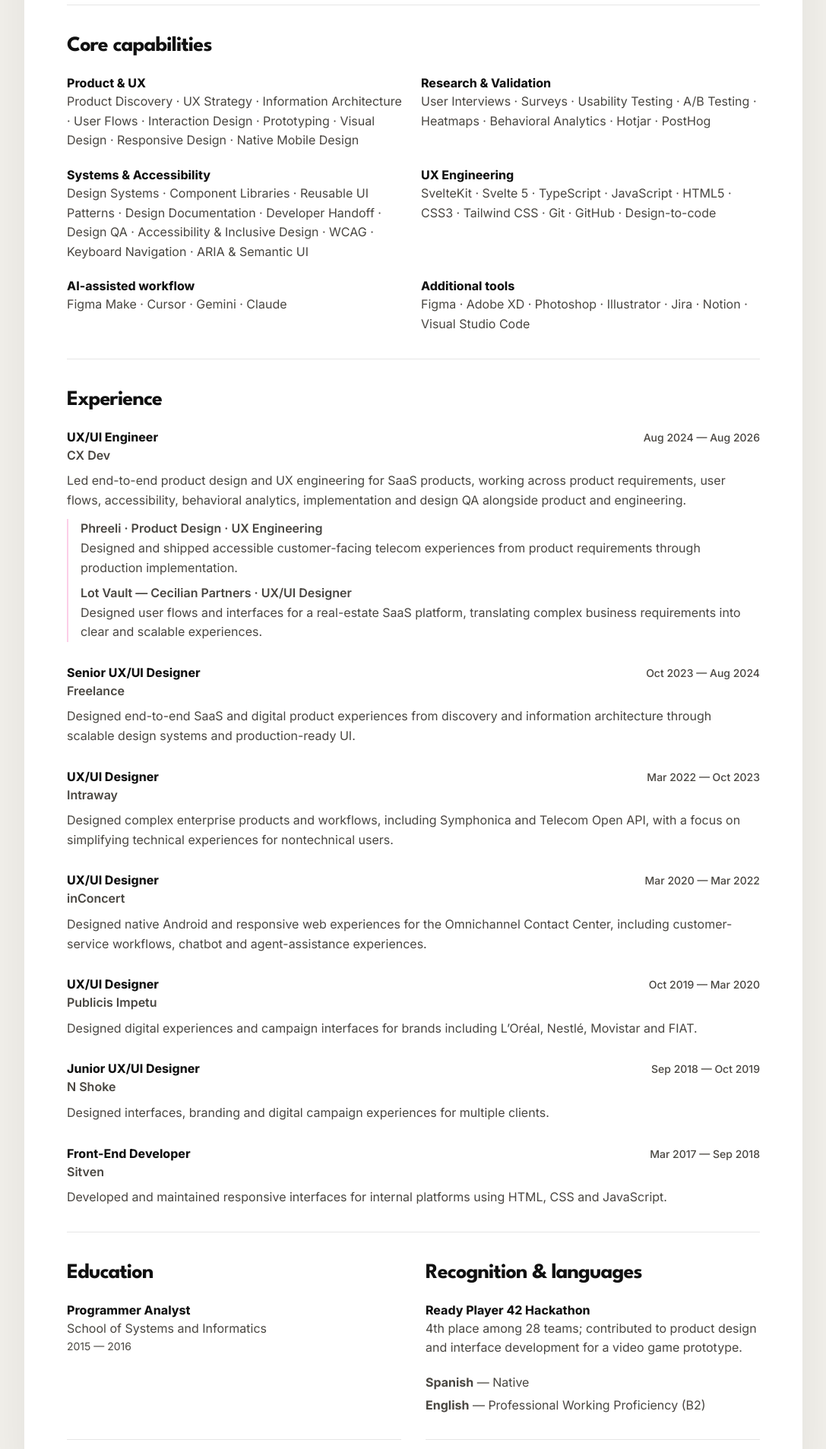
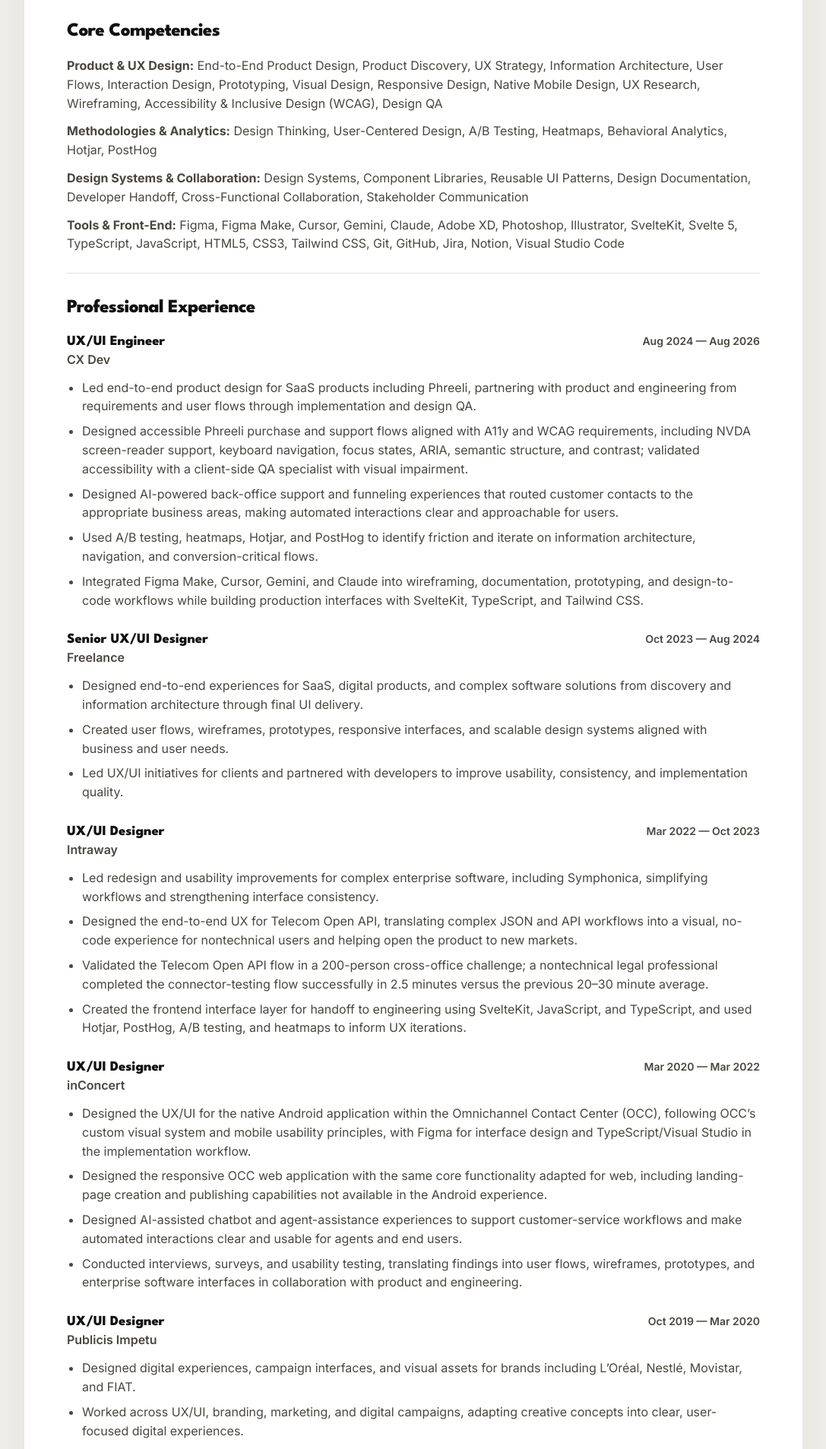
Before and after one commit to marielaescaperni/curriculum, a SvelteKit app in the folder andre-cv/: page /cv in a window 1280 px wide. Shown: the part 540-2447 px from the top of the page at 76% size, without its empty margins (96-1183 px from the left). Built offline with nearby package versions, Linux system fonts and the light colour scheme.

Commit message:
feat(cv): align web and print CV with ATS source content

```diff
--- a/andre-cv/src/routes/cv/+page.svelte
+++ b/andre-cv/src/routes/cv/+page.svelte
@@ -1,11 +1,67 @@
 <script lang="ts">
 	import { cvData } from '$lib/data/cv';
 
-	const capabilityGroups = [
-		{ label: 'Product & UX', items: cvData.capabilities.productUx },
-		{ label: 'Research & Validation', items: cvData.capabilities.researchValidation },
-		{ label: 'Systems & Accessibility', items: cvData.capabilities.systemsAccessibility },
-		{ label: 'UX Engineering', items: cvData.capabilities.uxEngineering }
+	const competencyGroups = [
+		{
+			label: 'Product & UX Design',
+			items: [
+				'End-to-End Product Design',
+				...cvData.capabilities.productUx,
+				'UX Research',
+				'Wireframing',
+				'Accessibility & Inclusive Design (WCAG)',
+				'Design QA'
+			]
+		},
+		{
+			label: 'Methodologies & Analytics',
+			items: [
+				'Design Thinking',
+				'User-Centered Design',
+				'A/B Testing',
+				'Heatmaps',
+				'Behavioral Analytics',
+				'Hotjar',
+				'PostHog'
+			]
+		},
+		{
+			label: 'Design Systems & Collaboration',
+			items: [
+				'Design Systems',
+				'Component Libraries',
+				'Reusable UI Patterns',
+				'Design Documentation',
+				'Developer Handoff',
+				'Cross-Functional Collaboration',
+				'Stakeholder Communication'
+			]
+		},
+		{
+			label: 'Tools & Front-End',
+			items: [
+				'Figma',
+				'Figma Make',
+				'Cursor',
+				'Gemini',
+				'Claude',
+				'Adobe XD',
+				'Photoshop',
+				'Illustrator',
+				'SvelteKit',
+				'Svelte 5',
+				'TypeScript',
+				'JavaScript',
+				'HTML5',
+				'CSS3',
+				'Tailwind CSS',
+				'Git',
+				'GitHub',
+				'Jira',
+				'Notion',
+				'Visual Studio Code'
+			]
+		}
 	];
 </script>
 
@@ -13,14 +69,15 @@
 	<title>Mariela Escalante | CV</title>
 	<meta
 		name="description"
-		content="CV of Mariela Escalante, Senior Product Designer and UX/UI Engineer with 8+ years of experience across SaaS, enterprise, mobile, accessibility and UX engineering."
+		content="CV of Mariela Escalante, Senior Product Designer and UX/UI Engineer with 8+ years of experience across SaaS, enterprise software, native mobile, accessibility and UX engineering."
 	/>
+	<link rel="canonical" href="https://mariela-escalante.vercel.app/cv" />
 </svelte:head>
 
 <div class="min-h-screen bg-[#f3f1ec] px-4 py-8 text-[#111] sm:px-6 md:py-12 print:bg-white print:p-0">
 	<div class="mx-auto max-w-5xl">
-		<div class="mb-6 flex items-center justify-between gap-4 print:hidden">
-			<a href="/" class="text-sm font-semibold text-secondary hover:text-primary">← Back to portfolio</a>
+		<div class="mb-6 flex flex-wrap items-center justify-between gap-3 print:hidden">
+			<a href="/" class="text-sm font-semibold text-secondary transition hover:text-primary">← Back to portfolio</a>
 			<button
 				type="button"
 				onclick={() => window.print()}
@@ -30,153 +87,160 @@
 			</button>
 		</div>
 
-		<article class="rounded-[2rem] bg-white p-7 shadow-[0_24px_80px_rgba(17,17,17,0.08)] sm:p-10 md:p-14 print:rounded-none print:p-0 print:shadow-none">
-			<header class="border-b border-black/10 pb-8">
-				<p class="text-xs font-bold uppercase tracking-[0.2em] text-pink-500">Curriculum Vitae</p>
-				<h1 class="mt-3 font-display text-5xl font-bold tracking-[-0.05em] sm:text-6xl">{cvData.profile.name}</h1>
-				<p class="mt-3 text-xl font-semibold text-secondary">{cvData.profile.role}</p>
-				<div class="mt-5 flex flex-wrap gap-x-5 gap-y-2 text-sm text-secondary">
+		<article class="cv-document rounded-[2rem] bg-white p-7 shadow-[0_24px_80px_rgba(17,17,17,0.08)] sm:p-10 md:p-14 print:rounded-none print:p-0 print:shadow-none">
+			<header class="border-b border-black/15 pb-7 print:pb-4">
+				<h1 class="font-display text-5xl font-bold tracking-[-0.05em] sm:text-6xl print:text-[26pt]">
+					{cvData.profile.name}
+				</h1>
+				<p class="mt-2 text-xl font-semibold text-secondary print:text-[12pt]">
+					{cvData.profile.cvRole}
+				</p>
+				<div class="mt-4 flex flex-wrap gap-x-4 gap-y-1 text-sm text-secondary print:text-[9.5pt]">
 					<a href={`mailto:${cvData.profile.email}`}>{cvData.profile.email}</a>
-					<a href={cvData.profile.socials.linkedin}>LinkedIn</a>
-					<a href="https://mariela-escalante.vercel.app/">Portfolio</a>
+					<span aria-hidden="true">|</span>
+					<a href="https://mariela-escalante.vercel.app/">mariela-escalante.vercel.app</a>
+					<span aria-hidden="true">|</span>
+					<a href={cvData.profile.socials.linkedin}>linkedin.com/in/mariela-escalante</a>
 				</div>
 			</header>
 
 		<section class="cv-section">
-			<h2>Summary</h2>
-			<p>{cvData.profile.heroSummary}</p>
+			<h2>Professional Summary</h2>
+			<p>{cvData.profile.professionalSummary}</p>
 		</section>
 
 		<section class="cv-section">
-			<h2>Core capabilities</h2>
-			<div class="grid gap-5 sm:grid-cols-2">
-				{#each capabilityGroups as group}
-					<div>
-						<h3>{group.label}</h3>
-						<p>{group.items.join(' · ')}</p>
-					</div>
+			<h2>Core Competencies</h2>
+			<div class="space-y-3 print:space-y-1.5">
+				{#each competencyGroups as group}
+					<p>
+						<strong>{group.label}:</strong>
+						{group.items.join(', ')}
+					</p>
 				{/each}
-			</div>
-			<div class="mt-5 grid gap-5 sm:grid-cols-2">
-				<div>
-					<h3>AI-assisted workflow</h3>
-					<p>{cvData.capabilities.aiWorkflow.join(' · ')}</p>
-				</div>
-				<div>
-					<h3>Additional tools</h3>
-					<p>{cvData.capabilities.additionalTools.join(' · ')}</p>
-				</div>
 			</div>
 		</section>
 
 		<section class="cv-section">
-			<h2>Experience</h2>
-			<div class="space-y-7">
+			<h2>Professional Experience</h2>
+			<div class="space-y-7 print:space-y-4">
 				{#each cvData.experience as item}
-					<div class="break-inside-avoid">
+					<section class="experience-entry break-inside-avoid">
 						<div class="flex flex-col justify-between gap-1 sm:flex-row sm:items-baseline">
 							<div>
 								<h3>{item.role}</h3>
 								<p class="font-semibold text-primary">{item.company}</p>
 							</div>
-							<p class="text-sm font-medium text-secondary">{item.period}</p>
+							<p class="text-sm font-semibold text-secondary print:text-[9.5pt]">{item.period}</p>
 						</div>
-						<p class="mt-2">{item.description}</p>
-						{#if item.projects}
-							<div class="mt-3 space-y-2 border-l-2 border-pink-200 pl-4">
-								{#each item.projects as project}
-									<div>
-										<p class="font-semibold text-primary">{project.name} · {project.role}</p>
-										<p>{project.description}</p>
-									</div>
-								{/each}
-							</div>
-						{/if}
-					</div>
+
+						<ul class="mt-3 space-y-2 pl-5 print:mt-1.5 print:space-y-1">
+							{#each item.cvBullets as bullet}
+								<li>{bullet}</li>
+							{/each}
+						</ul>
+					</section>
 				{/each}
 			</div>
 		</section>
 
-		<div class="grid gap-8 md:grid-cols-2">
-			<section class="cv-section border-b-0 pb-0">
-				<h2>Education</h2>
-				<div class="space-y-5">
-					{#each cvData.education as item}
-						<div>
-							<h3>{item.title}</h3>
-							<p>{item.institution}</p>
-							<p class="text-sm text-secondary">{item.period}</p>
-						</div>
-					{/each}
-				</div>
-			</section>
+		<section class="cv-section border-b-0 pb-0">
+			<h2>Education, Recognition & Languages</h2>
+			<div class="space-y-3">
+				{#each cvData.education as item}
+					<p>
+						<strong>{item.title}:</strong> {item.institution} | {item.period}
+					</p>
+				{/each}
 
-			<section class="cv-section border-b-0 pb-0">
-				<h2>Recognition & languages</h2>
 				{#each cvData.awards as item}
-					<div>
-						<h3>{item.title}</h3>
-						<p>{item.description}</p>
-					</div>
+					<p><strong>{item.title}:</strong> {item.description}</p>
 				{/each}
-				<div class="mt-5 space-y-1">
-					{#each cvData.languages as language}
-						<p><strong>{language.name}</strong> — {language.level}</p>
-					{/each}
-				</div>
-			</section>
-		</div>
+
+				<p>
+					<strong>Languages:</strong>
+					{cvData.languages.map((language) => `${language.name}: ${language.level}`).join(' | ')}
+				</p>
+			</div>
+		</section>
 		</article>
 	</div>
 </div>
 
 <style>
 	.cv-section {
-		padding: 2rem 0;
-		border-bottom: 1px solid rgba(17, 17, 17, 0.1);
+		padding: 1.65rem 0;
+		border-bottom: 1px solid rgba(17, 17, 17, 0.12);
 	}
 
 	.cv-section h2 {
-		margin-bottom: 1rem;
+		margin-bottom: 0.85rem;
 		font-family: var(--font-display);
-		font-size: 1.75rem;
-		font-weight: 700;
-		letter-spacing: -0.03em;
+		font-size: 1.55rem;
+		font-weight: 750;
+		letter-spacing: -0.025em;
 	}
 
 	.cv-section h3 {
+		font-family: var(--font-display);
+		font-size: 1.15rem;
 		font-weight: 750;
+		line-height: 1.2;
 		color: var(--color-text-primary);
 	}
 
-	.cv-section p {
-		line-height: 1.6;
+	.cv-section p,
+	.cv-section li {
+		line-height: 1.55;
 		color: var(--color-text-secondary);
+	}
+
+	.cv-section ul {
+		list-style: disc;
 	}
 
 	@media print {
 		@page {
 			size: A4;
-			margin: 14mm;
+			margin: 12mm 14mm;
 		}
 
-		:global(.case-study-page),
-		:global(header.fixed) {
-			display: none !important;
+		.cv-document {
+			font-family: Arial, Helvetica, sans-serif;
 		}
 
 		.cv-section {
-			padding: 1rem 0;
+			padding: 0.7rem 0;
 		}
 
 		.cv-section h2 {
-			font-size: 1.35rem;
-			margin-bottom: 0.6rem;
+			margin-bottom: 0.35rem;
+			font-family: Arial, Helvetica, sans-serif;
+			font-size: 11pt;
+			font-weight: 700;
+			text-transform: uppercase;
+			letter-spacing: 0.01em;
 		}
 
-		.cv-section p {
+		.cv-section h3 {
+			font-family: Arial, Helvetica, sans-serif;
 			font-size: 10.5pt;
-			line-height: 1.45;
+		}
+
+		.cv-section p,
+		.cv-section li {
+			font-size: 9.35pt;
+			line-height: 1.32;
+		}
+
+		.experience-entry {
+			page-break-inside: avoid;
+			break-inside: avoid-page;
+		}
+
+		a {
+			text-decoration: none;
+			color: #111111;
 		}
 	}
 </style>
```
